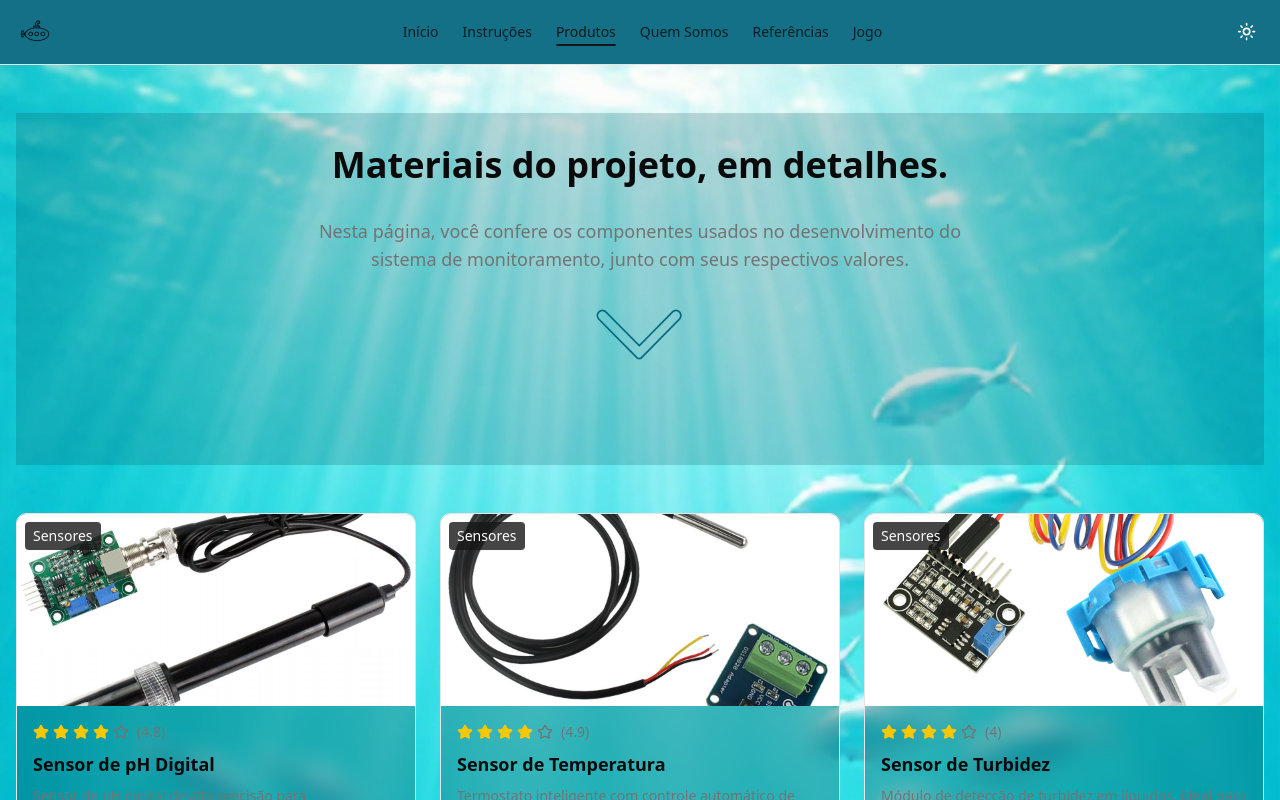
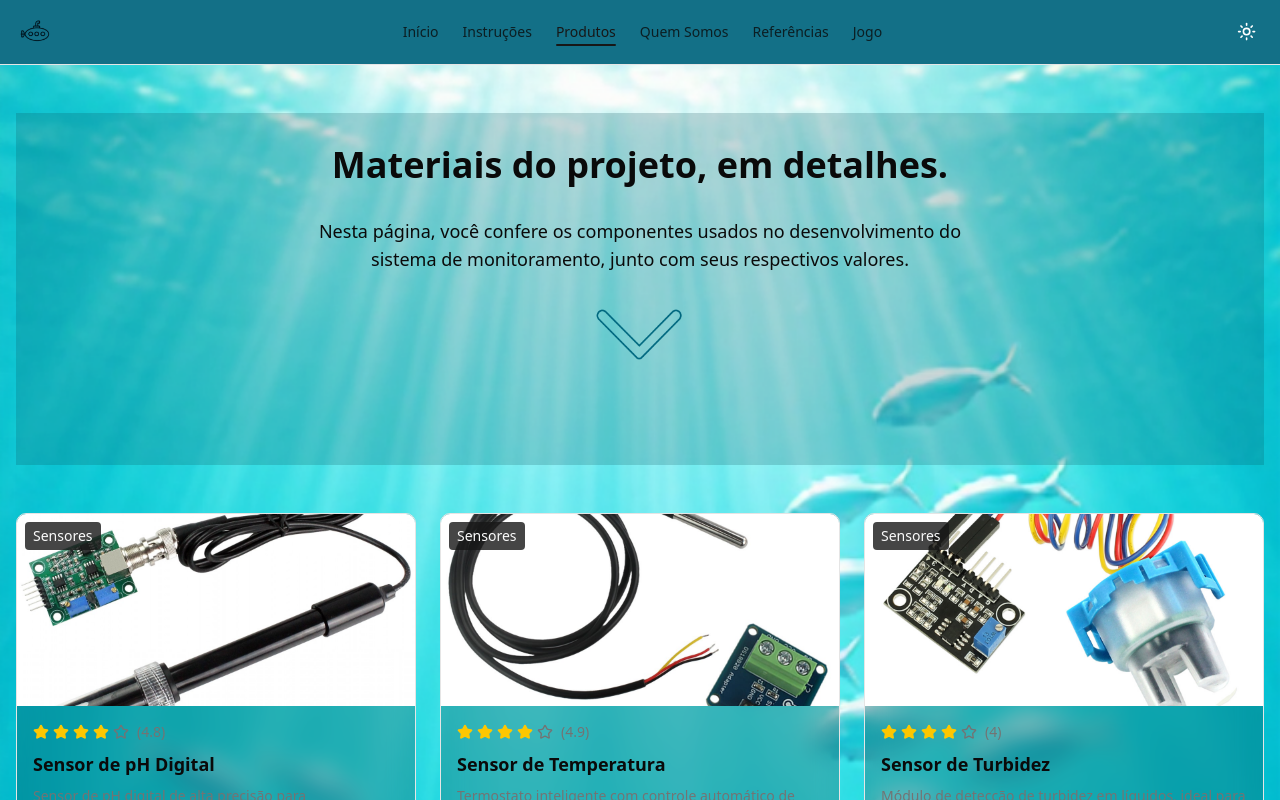
Before and after one commit to mavi1202/Kosatka, a React (Vite) app: page /produtos in a window 1280 px wide. Shown: the top 800 px of the page. Built offline with nearby package versions, Linux system fonts and the light colour scheme.

Commit message:
atualizacao2

```diff
--- a/src/pages/Produtos.jsx
+++ b/src/pages/Produtos.jsx
@@ -141,7 +141,7 @@
               <h1 className="text-4xl font-bold text-foreground mb-8">
                 Materiais do projeto, em detalhes.
               </h1>
-              <p className="text-muted-foreground text-lg max-w-2xl mx-auto">
+              <p className="text-foreground text-lg max-w-2xl mx-auto">
                 Nesta página, você confere os componentes usados no desenvolvimento do sistema de monitoramento, junto com seus respectivos valores.
               </p>
               <img
```
